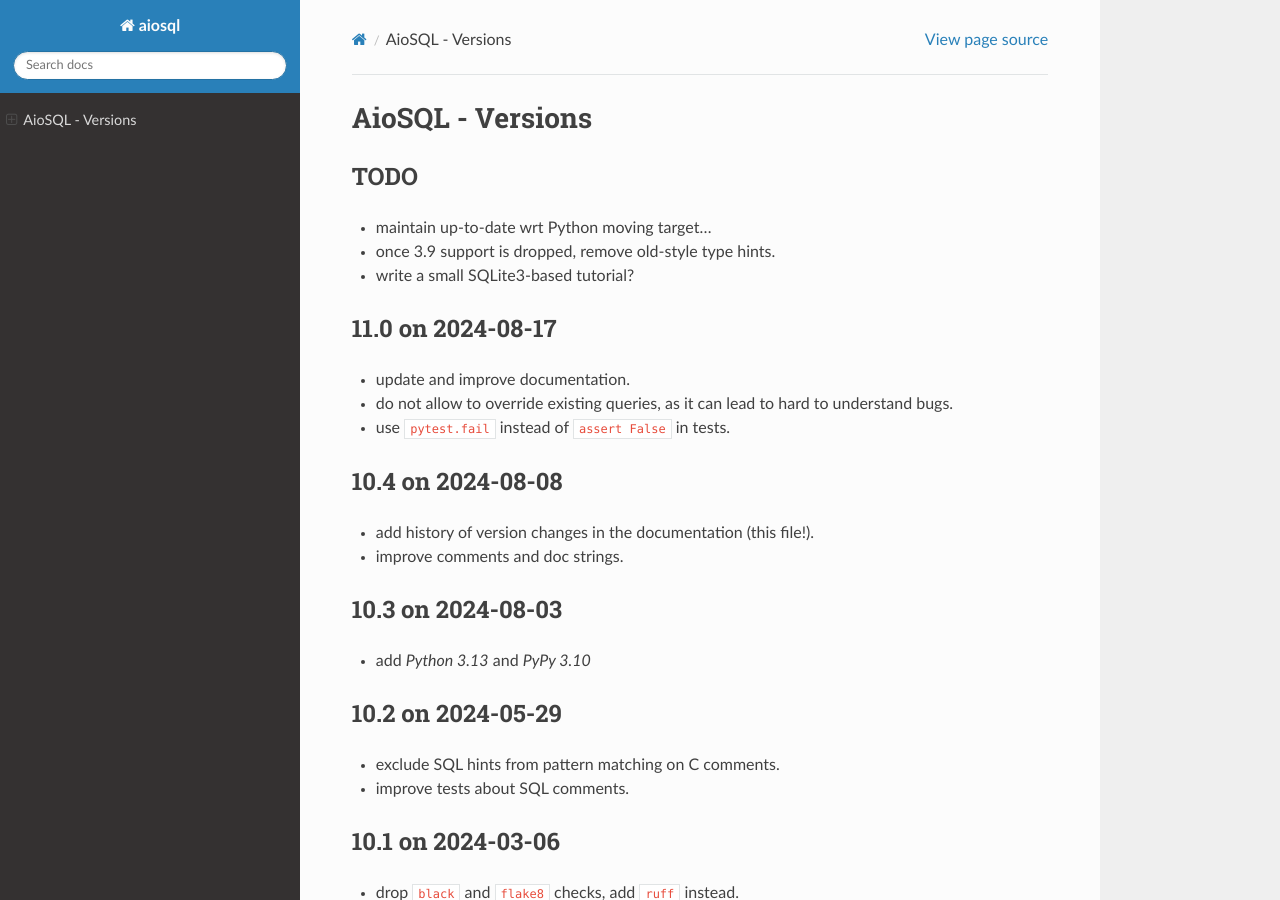
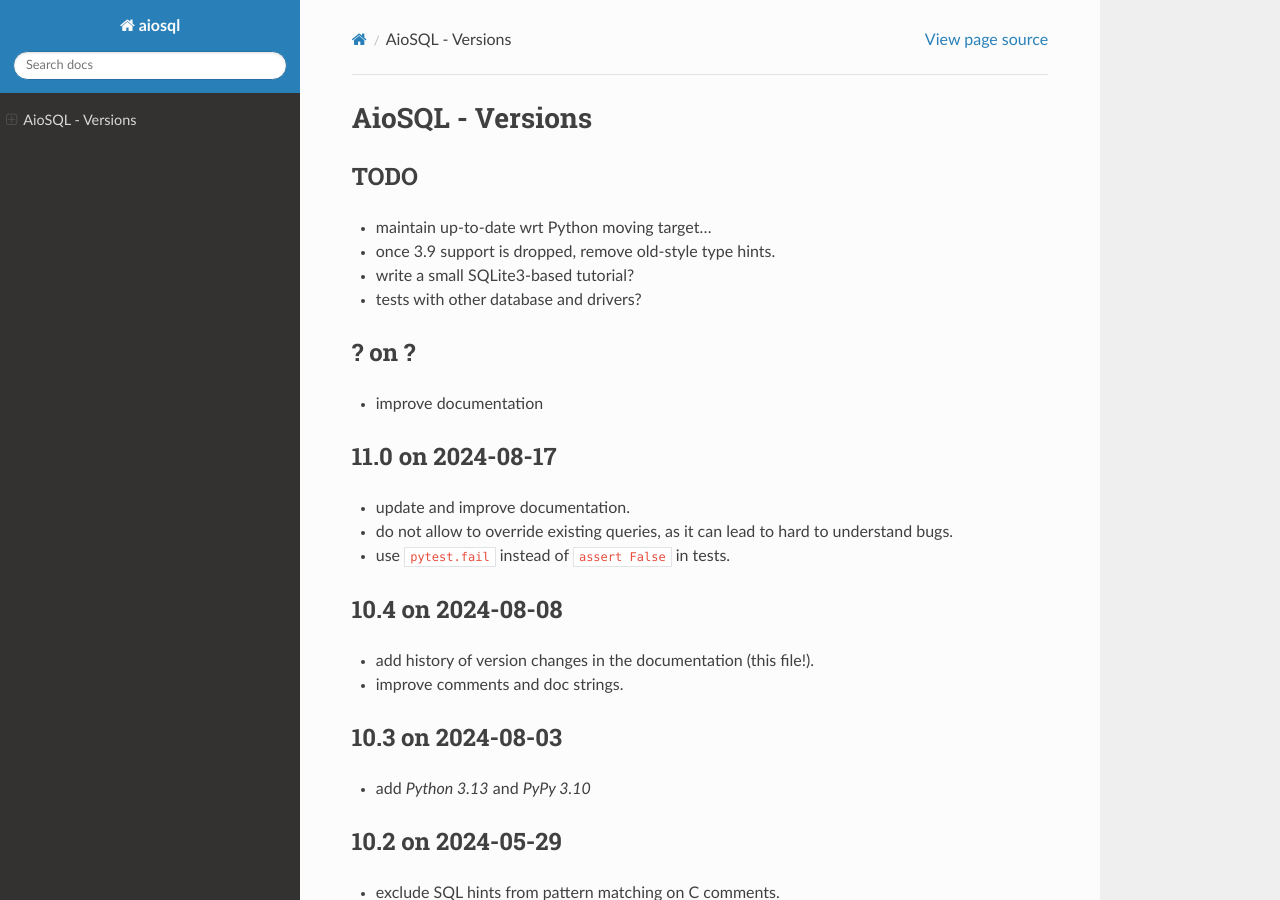
Before and after one commit to nackjicholson/aiosql, a Sphinx documentation site: the page built from docs/source/versions.rst, in a window 1280 px wide and 900 px high. Built offline with Sphinx 7.4.7 and the Read the Docs theme 2.0.0, drawn with Linux system fonts in a browser that asks for light colours.

Commit message:
note about wip

```diff
--- a/docs/source/versions.rst
+++ b/docs/source/versions.rst
@@ -7,6 +7,12 @@
 - maintain up-to-date wrt Python moving target…
 - once 3.9 support is dropped, remove old-style type hints.
 - write a small SQLite3-based tutorial?
+- tests with other database and drivers?
+
+? on ?
+------
+
+- improve documentation
 
 11.0 on 2024-08-17
 ------------------
```
